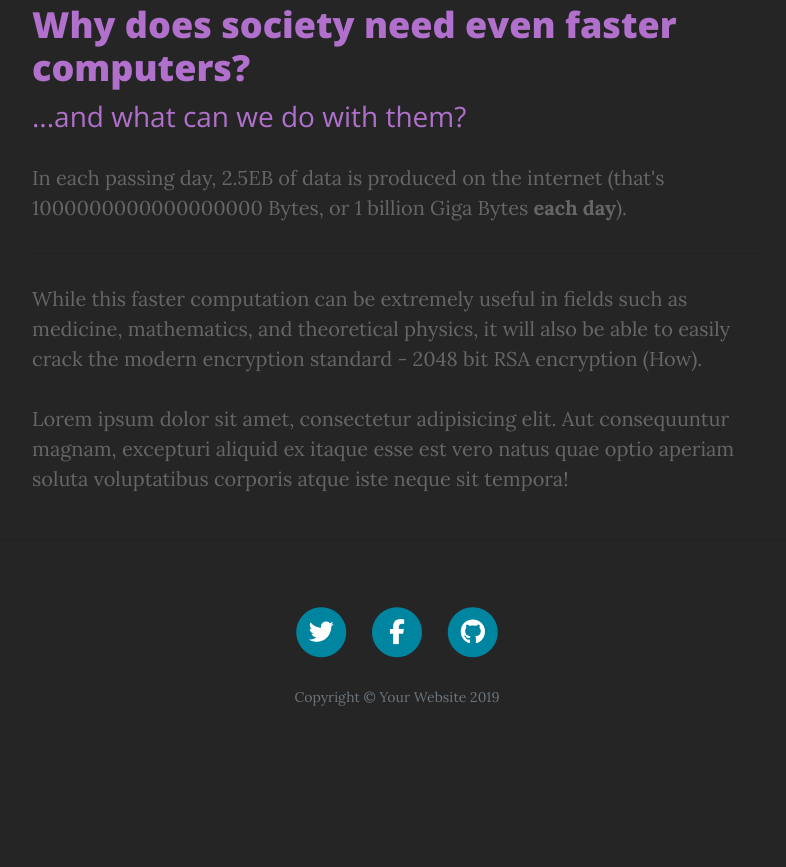
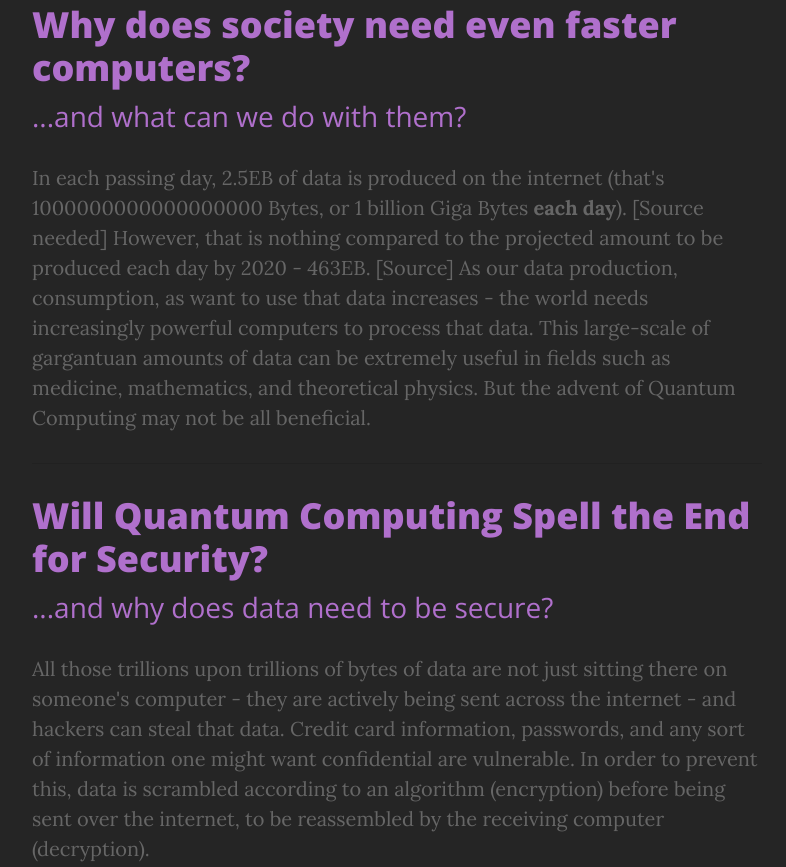
Before and after one commit to samm00/quantum-site, a website: page about.html in a window 1280 px wide. Shown: the part 909-1776 px from the top of the page, without its empty margins (243-1029 px from the left). Before the commit the page ends 1682 px from the top, so only its background shows below. Drawn offline with nearby package versions, Linux system fonts and the light colour scheme.

Commit message:
trying here

```diff
--- a/about.html
+++ b/about.html
@@ -93,7 +93,19 @@
               ...and what can we do with them?
             </h3>
           </a>
-          <p>In each passing day, 2.5EB of data is produced on the internet (that's 1000000000000000000 Bytes, or 1 billion Giga Bytes <b>each day</b>). </p>
+          <p>In each passing day, 2.5EB of data is produced on the internet (that's 1000000000000000000 Bytes, or 1 billion Giga Bytes <b>each day</b>). [Source needed] However, that is nothing compared to the projected amount to be produced each day by 2020 - 463EB. [Source] As our data production, consumption, as want to use that data increases - the world needs increasingly powerful computers to process that data. This large-scale of gargantuan amounts of data can be extremely useful in fields such as medicine, mathematics, and theoretical physics. But the advent of Quantum Computing may not be all beneficial.</p>
+        </div>
+        <hr>
+        <div class="post-preview">
+          <a href="post.html">
+            <h2 class="post-title">
+              Will Quantum Computing Spell the End for Security?
+            </h2>
+            <h3 class="post-subtitle">
+              ...and why does data need to be secure?
+            </h3>
+          </a>
+          <p>All those trillions upon trillions of bytes of data are not just sitting there on someone's computer - they are actively being sent across the internet - and hackers can steal that data. Credit card information, passwords, and any sort of information one might want confidential are vulnerable. In order to prevent this, data is scrambled according to an algorithm (encryption) before being sent over the internet, to be reassembled by the receiving computer (decryption).</p>
         </div>
         <hr>
         <p>While this faster computation can be extremely useful in fields such as medicine, mathematics, and theoretical physics, it will also be able to easily crack the modern encryption standard - 2048 bit RSA encryption (How).</p>
```
